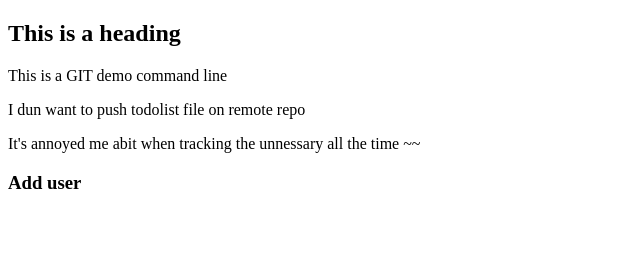
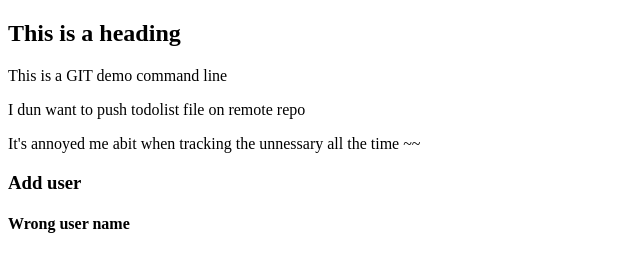
Before and after one commit to lyktk18798/personal-site, a plain HTML site: page index.html in a window 1280 px wide. Shown: the whole page, without its empty margins (0-640 px from the left). Drawn offline with Linux system fonts and the light colour scheme.

Commit message:
fix: fix wrongly username

```diff
--- a/index.html
+++ b/index.html
@@ -13,5 +13,6 @@
     <p>It's annoyed me abit when tracking the unnessary all the time ~~</p>
 
     <h3>Add user</h3>
+    <h4>Wrong user name</h4>
 </body>
 </html>
```
